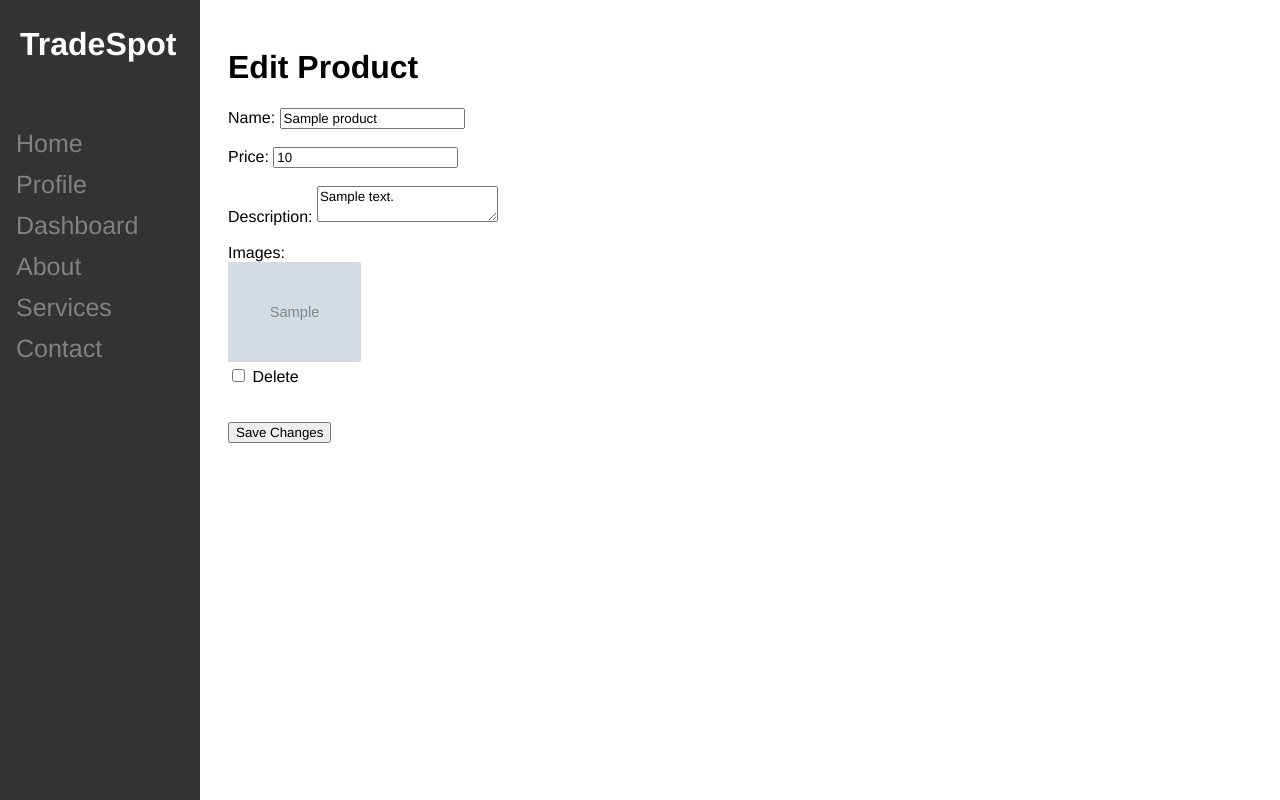
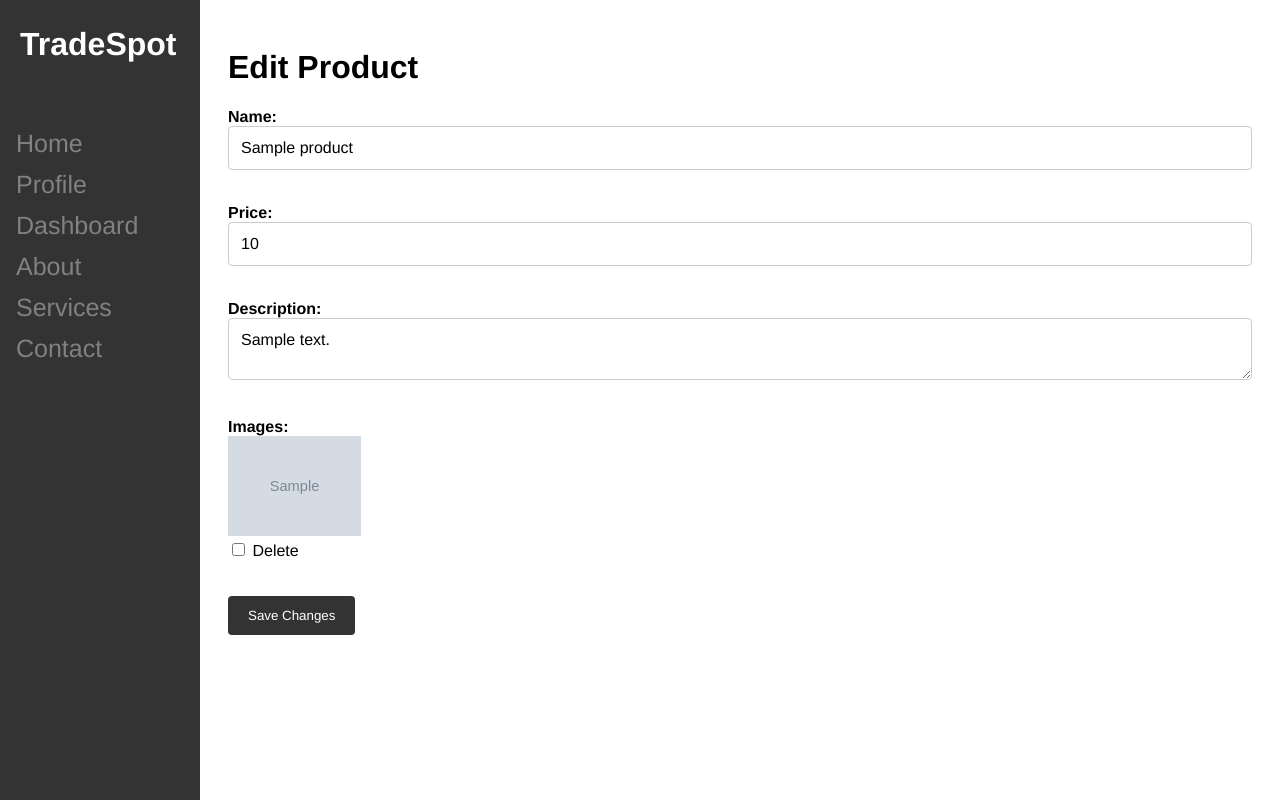
Before and after one commit to fisnikhz/TradeSpot, a PHP site: page /edit-product.php?id=1 in a window 1280 px wide. Run offline with PHP 8.4, Linux system fonts and the light colour scheme; the visitor is signed in with stand-in values (Sample User, id 1); tables that the repository leaves empty or names only in its code hold one stand-in row (values such as "Sample post"); grey boxes marked "Sample" are stand-in pictures.

Commit message:
Edit page edit-product.php

```diff
--- a/edit-product.php
+++ b/edit-product.php
@@ -172,6 +172,63 @@
         #prodname {
             text-align: center;
         }
+
+        /* Center the content */
+        .container {
+            max-width: 800px;
+            margin: 0 auto;
+            padding: 20px;
+        }
+
+        /* Style the form inputs */
+        input[type=text],
+        textarea {
+            width: 100%;
+            padding: 12px;
+            border: 1px solid #ccc;
+            border-radius: 4px;
+            box-sizing: border-box;
+            margin-bottom: 16px;
+            font-size: 16px;
+        }
+
+        /* Style the label */
+        label {
+            font-weight: bold;
+        }
+
+        /* Style the image container */
+        .img-container {
+            display: flex;
+            flex-wrap: wrap;
+        }
+
+        /* Style the image */
+        .img-container img {
+            margin-right: 10px;
+            margin-bottom: 10px;
+        }
+
+        /* Style the delete checkbox */
+        .img-container input[type=checkbox] {
+            margin-right: 10px;
+        }
+
+        /* Style the submit button */
+        input[type=submit] {
+            background-color: #333;
+            color: white;
+            padding: 12px 20px;
+            border: none;
+            border-radius: 4px;
+            cursor: pointer;
+        }
+
+        /* On hover */
+        input[type=submit]:hover {
+            background-color: #fff;
+             color: black;
+        }
     </style>
 
 </head>
```
